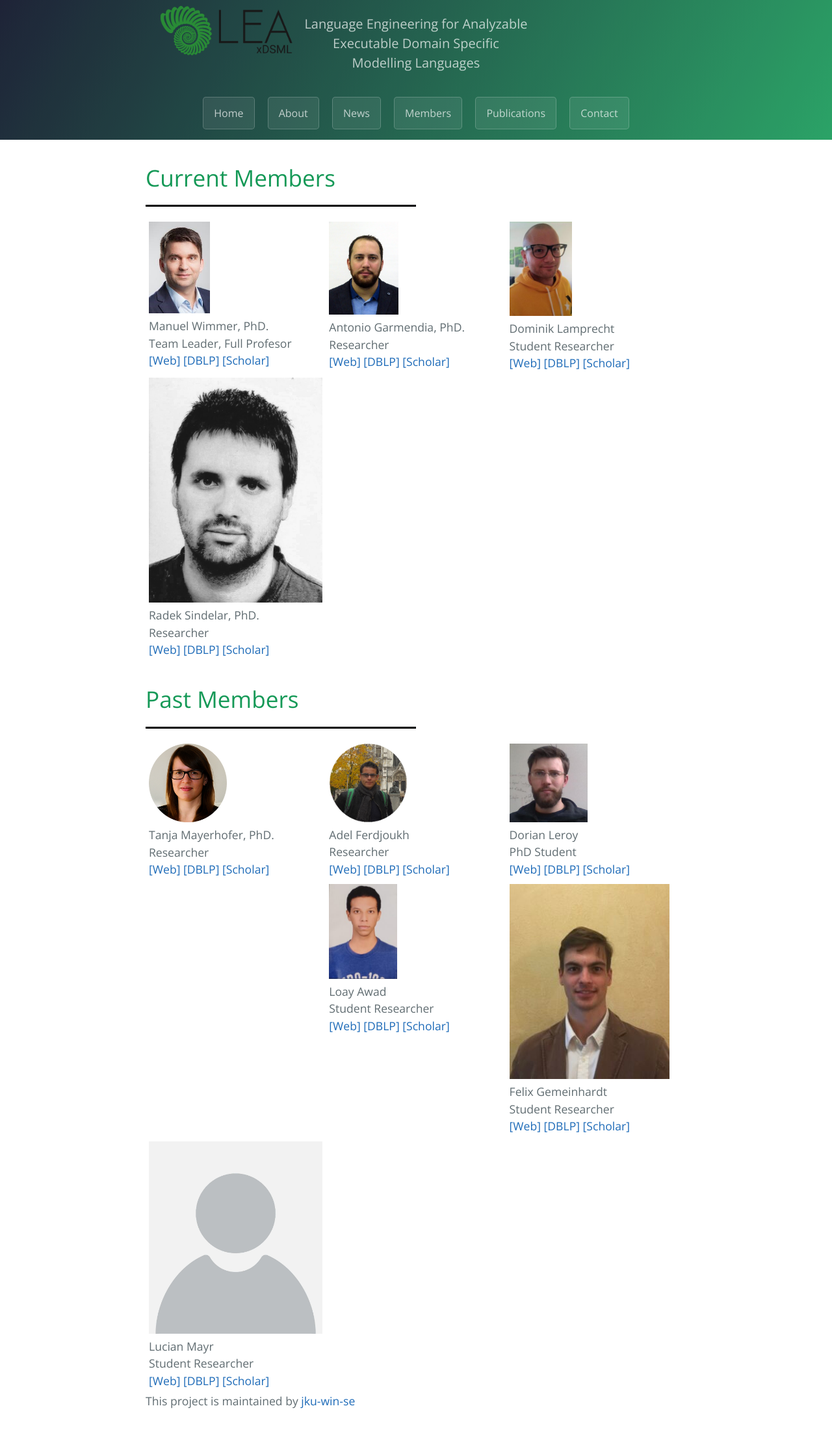
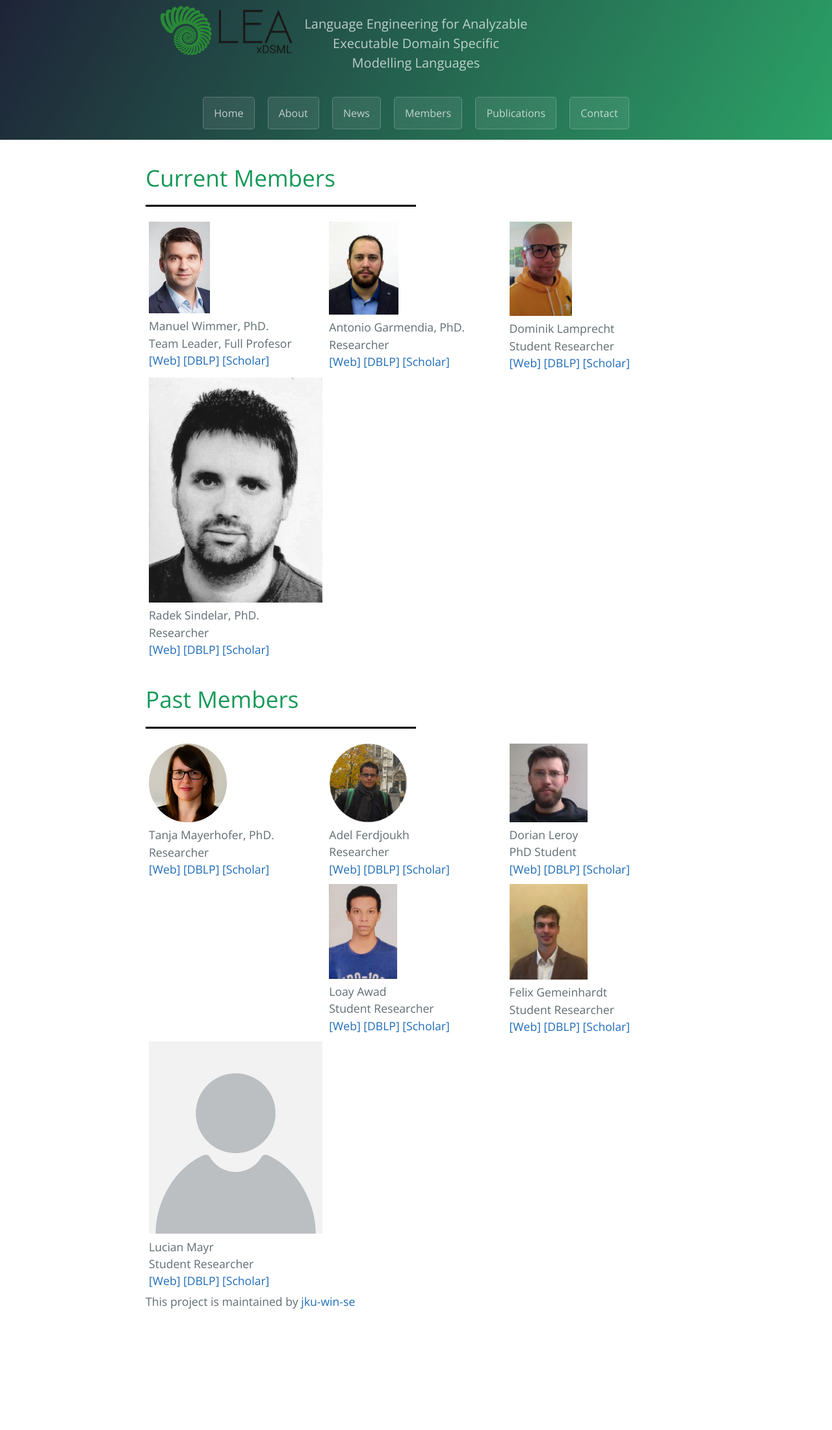
Before and after one commit to jku-win-se/Lea-xDSML, a Jekyll site: the page built from pages/members/index.md, in a window 1280 px wide. Shown: the whole page at 65% size. Built offline with Jekyll 4.4.1, drawn with Linux system fonts in a browser that asks for light colours; after the commit the page ends 2047 px from its top, so only the background shows below that.

Commit message:
update width felix photo

```diff
--- a/assets/css/custom.css
+++ b/assets/css/custom.css
@@ -58,6 +58,10 @@ hr.solid {
   width: 45%;
 }
 
+#felix-photo {
+  width: 45%;
+}
+
 #dominik-photo {
   width: 36%;
 }
```
